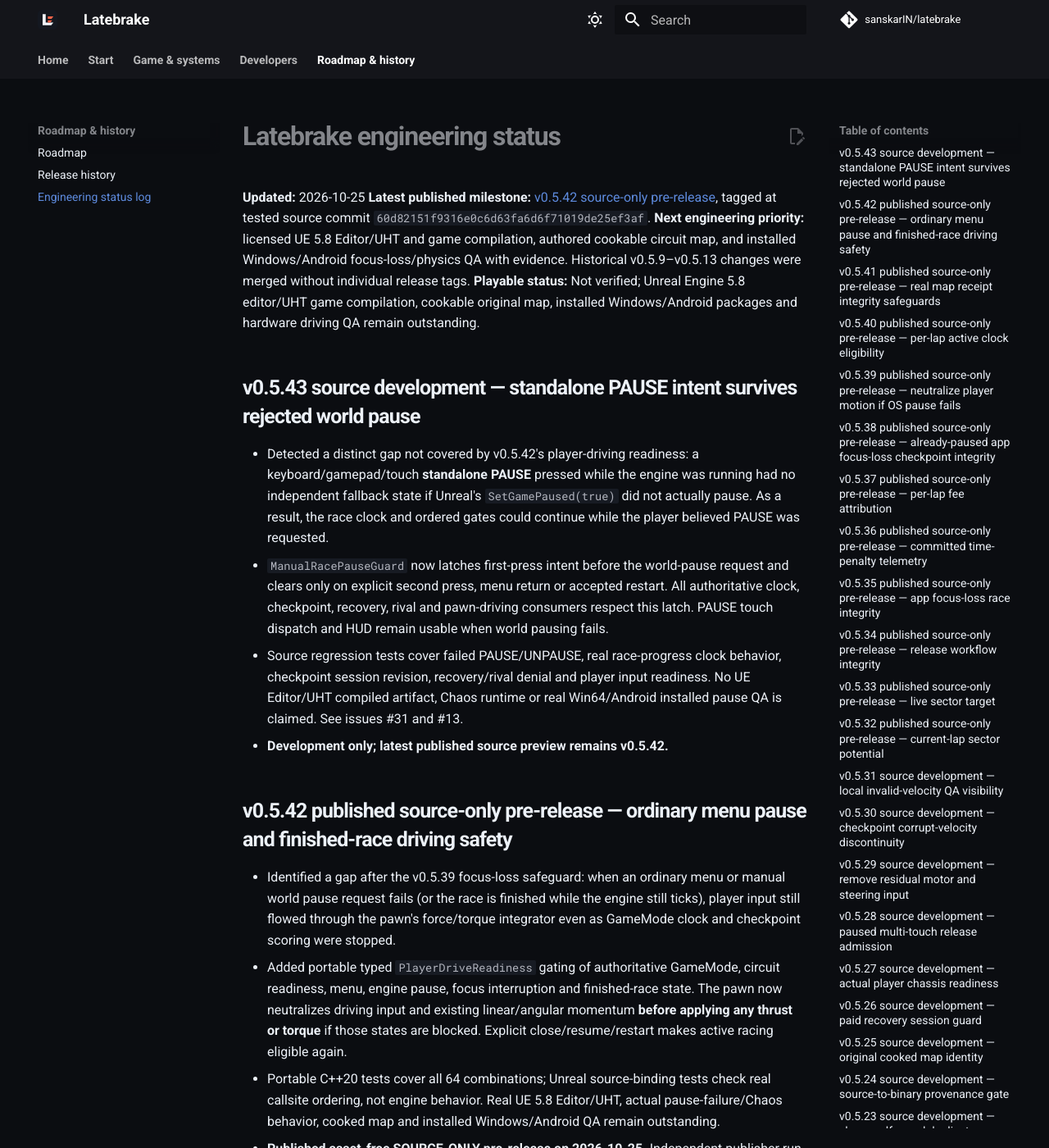
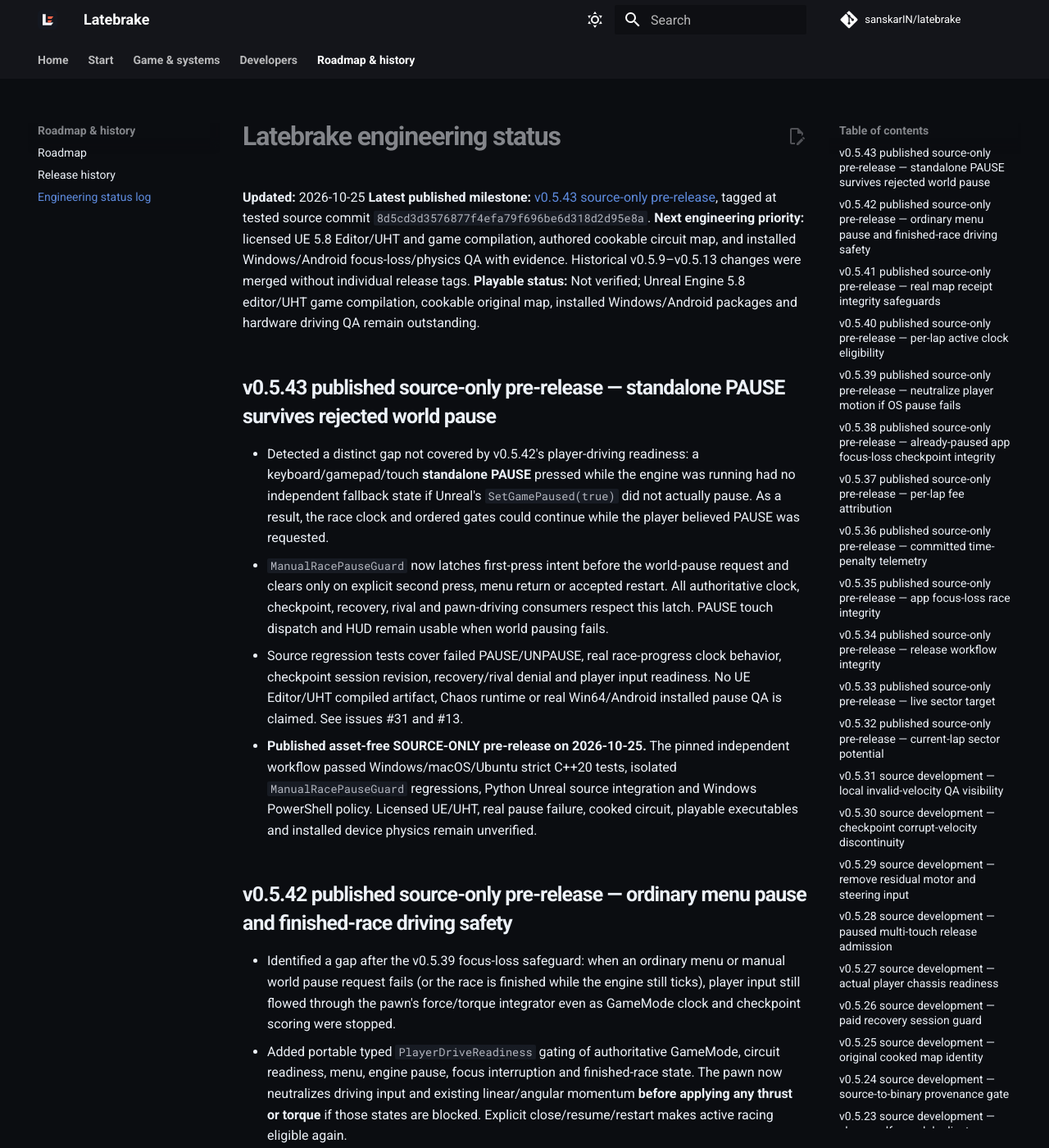
Before and after one commit to sanskarIN/latebrake, an MkDocs documentation site: the page built from docs/STATUS.md, in a window 1280 px wide and 1400 px high. Shown: the whole window at 82% size. Built offline with MkDocs 1.6.1 and Material for MkDocs 9.7.7, drawn with Linux system fonts in a browser that asks for light colours; comment, search, counter and statistics services are not loaded.

Commit message:
docs(status): record published v0.5.43 tested source revision and nonplayable scope

```diff
--- a/docs/STATUS.md
+++ b/docs/STATUS.md
@@ -1,16 +1,16 @@
 # Latebrake engineering status
 
 **Updated:** 2026-10-25
-**Latest published milestone:** [v0.5.42 source-only pre-release](https://github.com/sanskarIN/latebrake/releases/tag/v0.5.42), tagged at tested source commit `60d82151f9316e0c6d63fa6d6f71019de25ef3af`.
+**Latest published milestone:** [v0.5.43 source-only pre-release](https://github.com/sanskarIN/latebrake/releases/tag/v0.5.43), tagged at tested source commit `8d5cd3d3576877f4efa79f696be6d318d2d95e8a`.
 **Next engineering priority:** licensed UE 5.8 Editor/UHT and game compilation, authored cookable circuit map, and installed Windows/Android focus-loss/physics QA with evidence. Historical v0.5.9–v0.5.13 changes were merged without individual release tags.
 **Playable status:** Not verified; Unreal Engine 5.8 editor/UHT game compilation, cookable original map, installed Windows/Android packages and hardware driving QA remain outstanding.
 
-## v0.5.43 source development — standalone PAUSE intent survives rejected world pause
+## v0.5.43 published source-only pre-release — standalone PAUSE survives rejected world pause
 
 - Detected a distinct gap not covered by v0.5.42's player-driving readiness: a keyboard/gamepad/touch **standalone PAUSE** pressed while the engine was running had no independent fallback state if Unreal's `SetGamePaused(true)` did not actually pause. As a result, the race clock and ordered gates could continue while the player believed PAUSE was requested.
 - `ManualRacePauseGuard` now latches first-press intent before the world-pause request and clears only on explicit second press, menu return or accepted restart. All authoritative clock, checkpoint, recovery, rival and pawn-driving consumers respect this latch. PAUSE touch dispatch and HUD remain usable when world pausing fails.
 - Source regression tests cover failed PAUSE/UNPAUSE, real race-progress clock behavior, checkpoint session revision, recovery/rival denial and player input readiness. No UE Editor/UHT compiled artifact, Chaos runtime or real Win64/Android installed pause QA is claimed. See issues #31 and #13.
-- **Development only; latest published source preview remains v0.5.42.**
+- **Published asset-free SOURCE-ONLY pre-release on 2026-10-25.** The pinned independent workflow passed Windows/macOS/Ubuntu strict C++20 tests, isolated `ManualRacePauseGuard` regressions, Python Unreal source integration and Windows PowerShell policy. Licensed UE/UHT, real pause failure, cooked circuit, playable executables and installed device physics remain unverified.
 
 ## v0.5.42 published source-only pre-release — ordinary menu pause and finished-race driving safety
 
```
